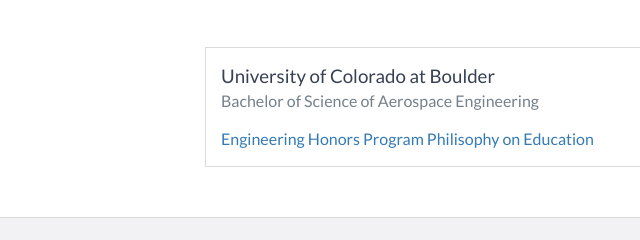
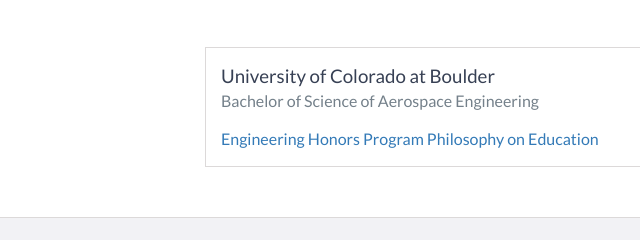
Before and after one commit to MatthewZola/matthewzola.github.io, a website: page index.html in a window 1280 px wide. Shown: the part 1141-1381 px from the top of the page, 85-725 px from the left. Drawn offline with nearby package versions, Linux system fonts and the light colour scheme.

Commit message:
Spelling Mistake

```diff
--- a/index.html
+++ b/index.html
@@ -125,7 +125,7 @@
 			<h3>University of Colorado at Boulder</h3>
             <span class="education-date">Aug 2017 - May 2021 (Anticipated)</span>
             <h4>Bachelor of Science of Aerospace Engineering</h4>
-            <a href="documents/Philosophy_on_Education.pdf">Engineering Honors Program Philisophy on Education</a>
+            <a href="documents/Philosophy_on_Education.pdf">Engineering Honors Program Philosophy on Education</a>
         </div>
         <!-- End .education-block -->
 
```
